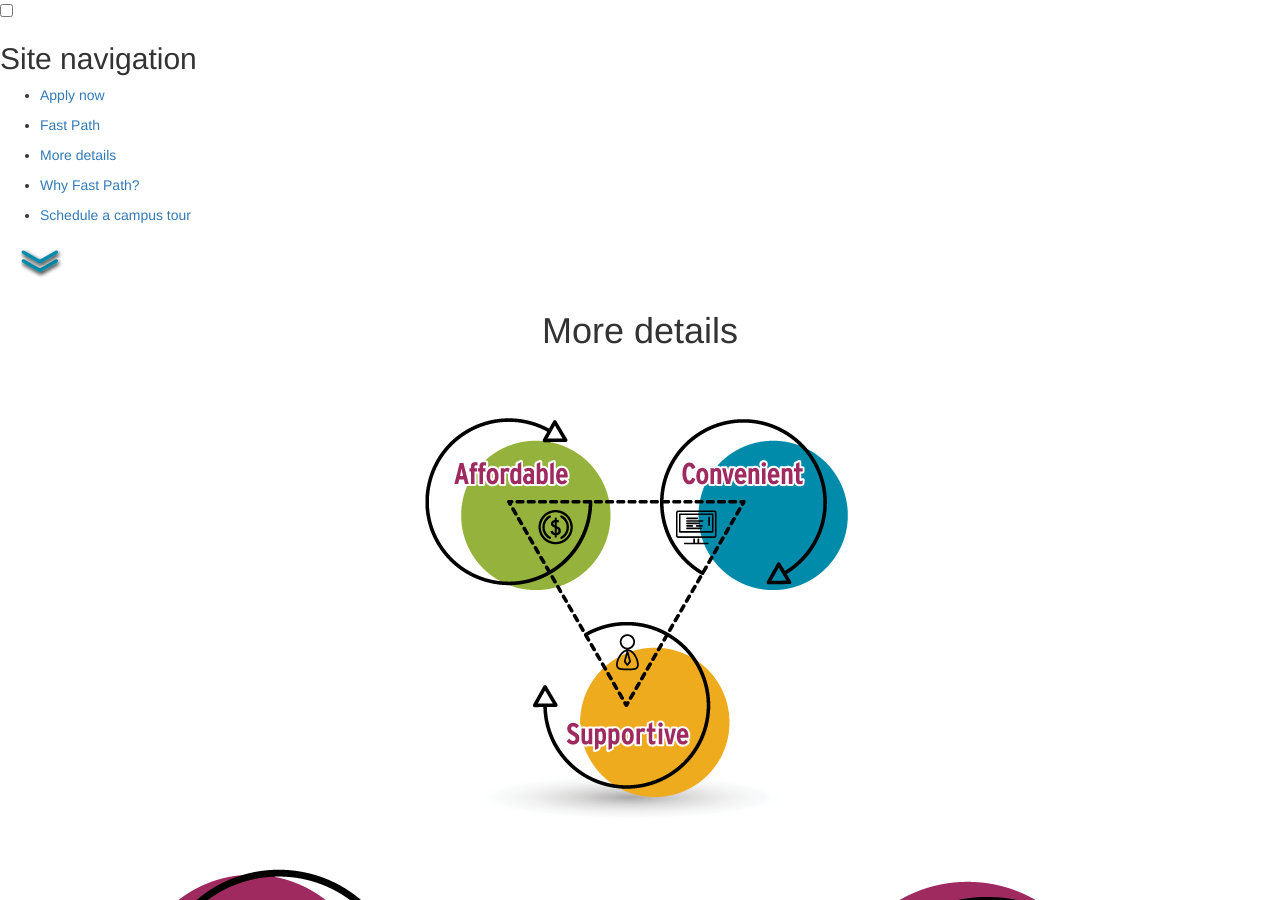
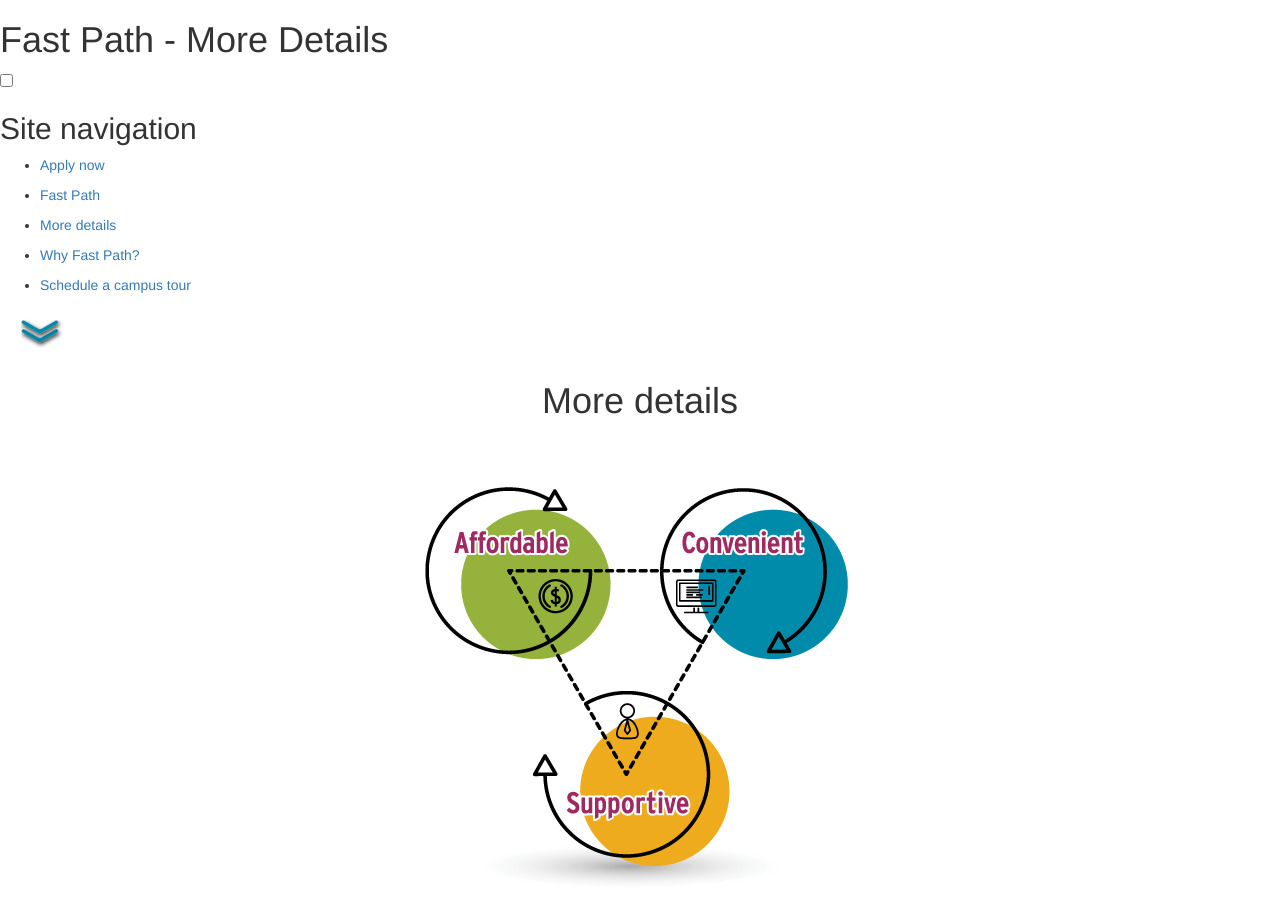
Before and after one commit to wdzajicek/jekyll-kcc-fastpath_img-zoom, a Jekyll site: the page built from details.md, in a window 1280 px wide and 900 px high. Built offline with Jekyll 4.4.1, drawn with Linux system fonts in a browser that asks for light colours; nearby versions of some CDN libraries.

Commit message:
Fix site outline issues for detail page

```diff
--- a/_layouts/details.html
+++ b/_layouts/details.html
@@ -48,6 +48,7 @@
 
   </head>
     <body>
+      <h1 class="site-h1">Fast Path - More Details</h1>
       <!-- Hamburger navigation and full screen menu -->
       {% include navmenu.html %}
       <div class="container-fluid">
@@ -55,9 +56,9 @@
         {% include top-banner.html %}
 
         <!-- Down arrow section -->
-        <section class="down">
+        <div class="down">
           {% include down2.svg %}
-        </section>
+        </div>
 
         <div class="row">
           <div class="col-lg-12 text-center">
@@ -113,11 +114,6 @@
             <p class="details-p">A new laptop computer is provided, and will be loaded with the tools you need.</p>
           </div>
         </div>
-
-
-        <section>
-
-        </section>
 
         <section class="back-white">
         <!-- Calls to action with icon buttons -->
```
Also changed, not shown: 1 other file.
